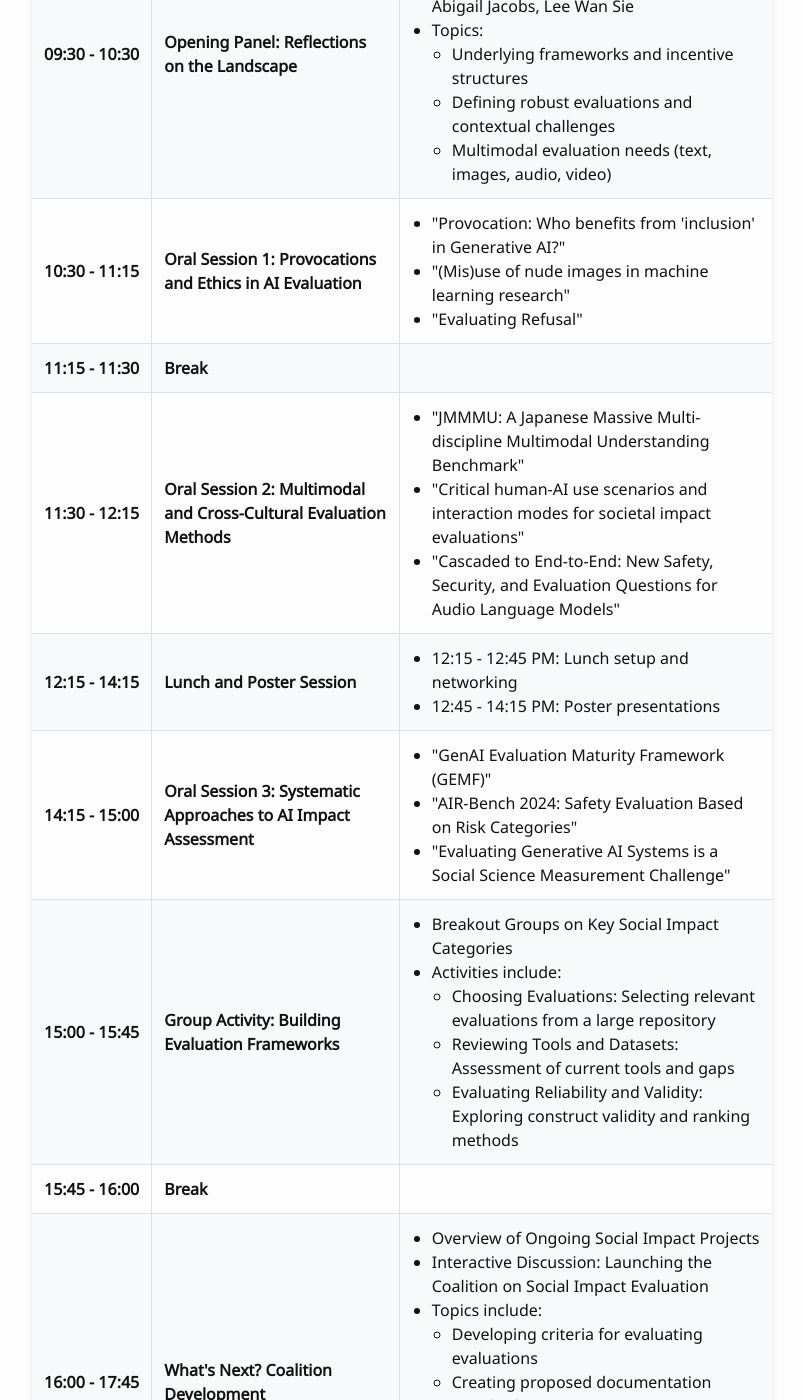
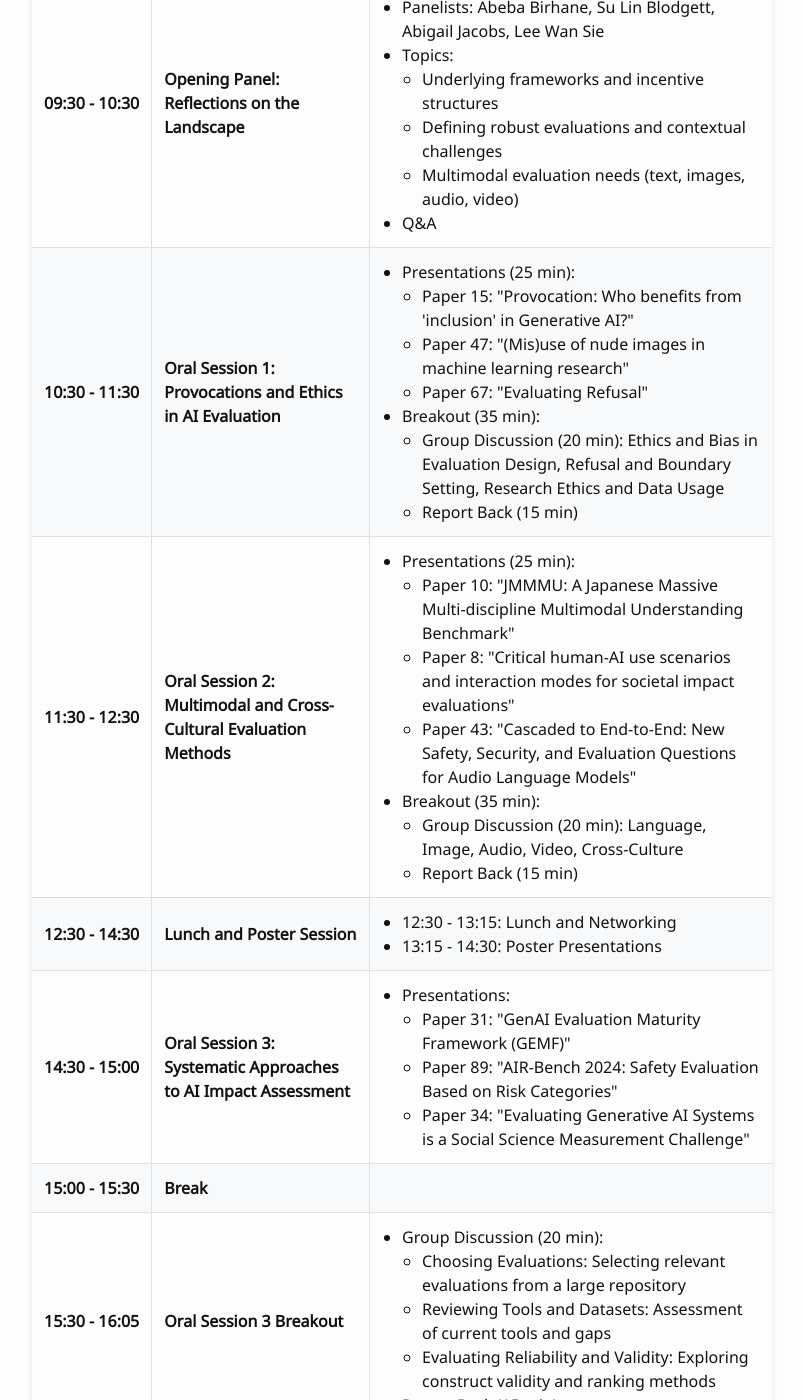
Before and after one commit to aaai-fidu-lab/aaai-fidu-lab.github.io, a Jekyll site: the page built from schedule.md, in a window 1280 px wide and 1400 px high, scrolled down 451 px. Shown: the whole window, without its empty margins (238-1041 px from the left). Built offline with Jekyll 4.4.1, drawn with Linux system fonts in a browser that asks for light colours; our own code applies the rules of GitHub Pages for plain Markdown files; some of the changed text lies outside the part shown.

Commit message:
Update schedule.md

```diff
--- a/schedule.md
+++ b/schedule.md
@@ -100,7 +100,12 @@ nav: true
   </thead>
   <tbody>
     <tr>
-      <td class="time-column">09:00 - 09:30</td>
+      <td class="time-column">09:00 - 09:15</td>
+      <td class="session-column">Coffee</td>
+      <td class="description-column"></td>
+    </tr>
+    <tr>
+      <td class="time-column">09:15 - 09:30</td>
       <td class="session-column">Welcome and Introduction</td>
       <td class="description-column">
         <ul>
@@ -123,103 +128,126 @@ nav: true
               <li>Multimodal evaluation needs (text, images, audio, video)</li>
             </ul>
           </li>
+          <li>Q&A</li>
         </ul>
       </td>
     </tr>
     <tr>
-      <td class="time-column">10:30 - 11:15</td>
+      <td class="time-column">10:30 - 11:30</td>
       <td class="session-column">Oral Session 1: Provocations and Ethics in AI Evaluation</td>
       <td class="description-column">
         <ul>
-          <li>"Provocation: Who benefits from 'inclusion' in Generative AI?"</li>
-          <li>"(Mis)use of nude images in machine learning research"</li>
-          <li>"Evaluating Refusal"</li>
+          <li>Presentations (25 min):
+            <ul>
+              <li>Paper 15: "Provocation: Who benefits from 'inclusion' in Generative AI?"</li>
+              <li>Paper 47: "(Mis)use of nude images in machine learning research"</li>
+              <li>Paper 67: "Evaluating Refusal"</li>
+            </ul>
+          </li>
+          <li>Breakout (35 min):
+            <ul>
+              <li>Group Discussion (20 min): Ethics and Bias in Evaluation Design, Refusal and Boundary Setting, Research Ethics and Data Usage</li>
+              <li>Report Back (15 min)</li>
+            </ul>
+          </li>
         </ul>
       </td>
     </tr>
     <tr>
-      <td class="time-column">11:15 - 11:30</td>
+      <td class="time-column">11:30 - 12:30</td>
+      <td class="session-column">Oral Session 2: Multimodal and Cross-Cultural Evaluation Methods</td>
+      <td class="description-column">
+        <ul>
+          <li>Presentations (25 min):
+            <ul>
+              <li>Paper 10: "JMMMU: A Japanese Massive Multi-discipline Multimodal Understanding Benchmark"</li>
+              <li>Paper 8: "Critical human-AI use scenarios and interaction modes for societal impact evaluations"</li>
+              <li>Paper 43: "Cascaded to End-to-End: New Safety, Security, and Evaluation Questions for Audio Language Models"</li>
+            </ul>
+          </li>
+          <li>Breakout (35 min):
+            <ul>
+              <li>Group Discussion (20 min): Language, Image, Audio, Video, Cross-Culture</li>
+              <li>Report Back (15 min)</li>
+            </ul>
+          </li>
+        </ul>
+      </td>
+    </tr>
+    <tr>
+      <td class="time-column">12:30 - 14:30</td>
+      <td class="session-column">Lunch and Poster Session</td>
+      <td class="description-column">
+        <ul>
+          <li>12:30 - 13:15: Lunch and Networking</li>
+          <li>13:15 - 14:30: Poster Presentations</li>
+        </ul>
+      </td>
+    </tr>
+    <tr>
+      <td class="time-column">14:30 - 15:00</td>
+      <td class="session-column">Oral Session 3: Systematic Approaches to AI Impact Assessment</td>
+      <td class="description-column">
+        <ul>
+          <li>Presentations:
+            <ul>
+              <li>Paper 31: "GenAI Evaluation Maturity Framework (GEMF)"</li>
+              <li>Paper 89: "AIR-Bench 2024: Safety Evaluation Based on Risk Categories"</li>
+              <li>Paper 34: "Evaluating Generative AI Systems is a Social Science Measurement Challenge"</li>
+            </ul>
+          </li>
+        </ul>
+      </td>
+    </tr>
+    <tr>
+      <td class="time-column">15:00 - 15:30</td>
       <td class="session-column">Break</td>
       <td class="description-column"></td>
     </tr>
     <tr>
-      <td class="time-column">11:30 - 12:15</td>
-      <td class="session-column">Oral Session 2: Multimodal and Cross-Cultural Evaluation Methods</td>
+      <td class="time-column">15:30 - 16:05</td>
+      <td class="session-column">Oral Session 3 Breakout</td>
       <td class="description-column">
         <ul>
-          <li>"JMMMU: A Japanese Massive Multi-discipline Multimodal Understanding Benchmark"</li>
-          <li>"Critical human-AI use scenarios and interaction modes for societal impact evaluations"</li>
-          <li>"Cascaded to End-to-End: New Safety, Security, and Evaluation Questions for Audio Language Models"</li>
-        </ul>
-      </td>
-    </tr>
-    <tr>
-      <td class="time-column">12:15 - 14:15</td>
-      <td class="session-column">Lunch and Poster Session</td>
-      <td class="description-column">
-        <ul>
-          <li>12:15 - 12:45 PM: Lunch setup and networking</li>
-          <li>12:45 - 14:15 PM: Poster presentations</li>
-        </ul>
-      </td>
-    </tr>
-    <tr>
-      <td class="time-column">14:15 - 15:00</td>
-      <td class="session-column">Oral Session 3: Systematic Approaches to AI Impact Assessment</td>
-      <td class="description-column">
-        <ul>
-          <li>"GenAI Evaluation Maturity Framework (GEMF)"</li>
-          <li>"AIR-Bench 2024: Safety Evaluation Based on Risk Categories"</li>
-          <li>"Evaluating Generative AI Systems is a Social Science Measurement Challenge"</li>
-        </ul>
-      </td>
-    </tr>
-    <tr>
-      <td class="time-column">15:00 - 15:45</td>
-      <td class="session-column">Group Activity: Building Evaluation Frameworks</td>
-      <td class="description-column">
-        <ul>
-          <li>Breakout Groups on Key Social Impact Categories</li>
-          <li>Activities include:
+          <li>Group Discussion (20 min):
             <ul>
               <li>Choosing Evaluations: Selecting relevant evaluations from a large repository</li>
               <li>Reviewing Tools and Datasets: Assessment of current tools and gaps</li>
               <li>Evaluating Reliability and Validity: Exploring construct validity and ranking methods</li>
             </ul>
           </li>
+          <li>Report Back (15 min)</li>
         </ul>
       </td>
     </tr>
     <tr>
-      <td class="time-column">15:45 - 16:00</td>
-      <td class="session-column">Break</td>
-      <td class="description-column"></td>
-    </tr>
-    <tr>
-      <td class="time-column">16:00 - 17:45</td>
+      <td class="time-column">16:05 - 17:00</td>
       <td class="session-column">What's Next? Coalition Development</td>
       <td class="description-column">
         <ul>
-          <li>Overview of Ongoing Social Impact Projects</li>
-          <li>Interactive Discussion: Launching the Coalition on Social Impact Evaluation</li>
-          <li>Topics include:
+          <li>Recap and Teasers (15 min):
             <ul>
-              <li>Developing criteria for evaluating evaluations</li>
-              <li>Creating proposed documentation standards</li>
-              <li>Building out resource repositories</li>
-              <li>Conducting reviews and publishing annual scorecards</li>
-              <li>Establishing next steps for collaboration and coalition goals</li>
+              <li>Overview of coalition groups</li>
+            </ul>
+          </li>
+          <li>Interactive Discussion (40 min):
+            <ul>
+              <li>Measurement Modeling</li>
+              <li>Developing Criteria for Evaluating Evaluations</li>
+              <li>Documentation: Creating Proposed Documentation Standards</li>
+              <li>Eval Repository: Building Out Resource Repositories</li>
+              <li>Scorecard/Checklist: Conducting Reviews and Publishing Annual Scorecards</li>
             </ul>
           </li>
         </ul>
       </td>
     </tr>
     <tr>
-      <td class="time-column">17:45 - 18:00</td>
-      <td class="session-column">Closing Remarks</td>
+      <td class="time-column">17:00 - 17:30</td>
+      <td class="session-column">Closing Session</td>
       <td class="description-column">
         <ul>
-          <li>Summary of key insights and next steps</li>
+          <li>Summary of Key Insights and Next Steps</li>
         </ul>
       </td>
     </tr>
```
Also changed, not shown: other parts of schedule.md (+1 -1 lines).
